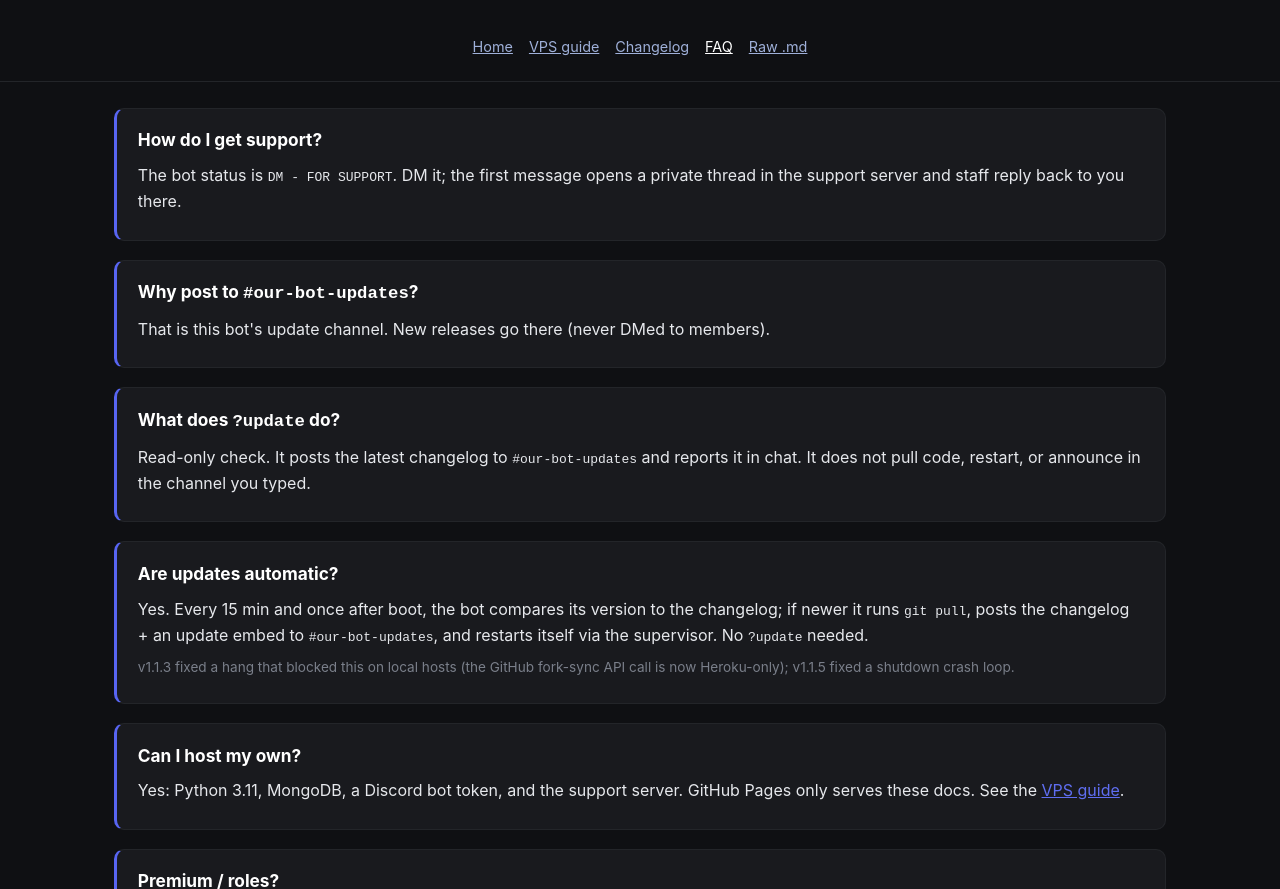
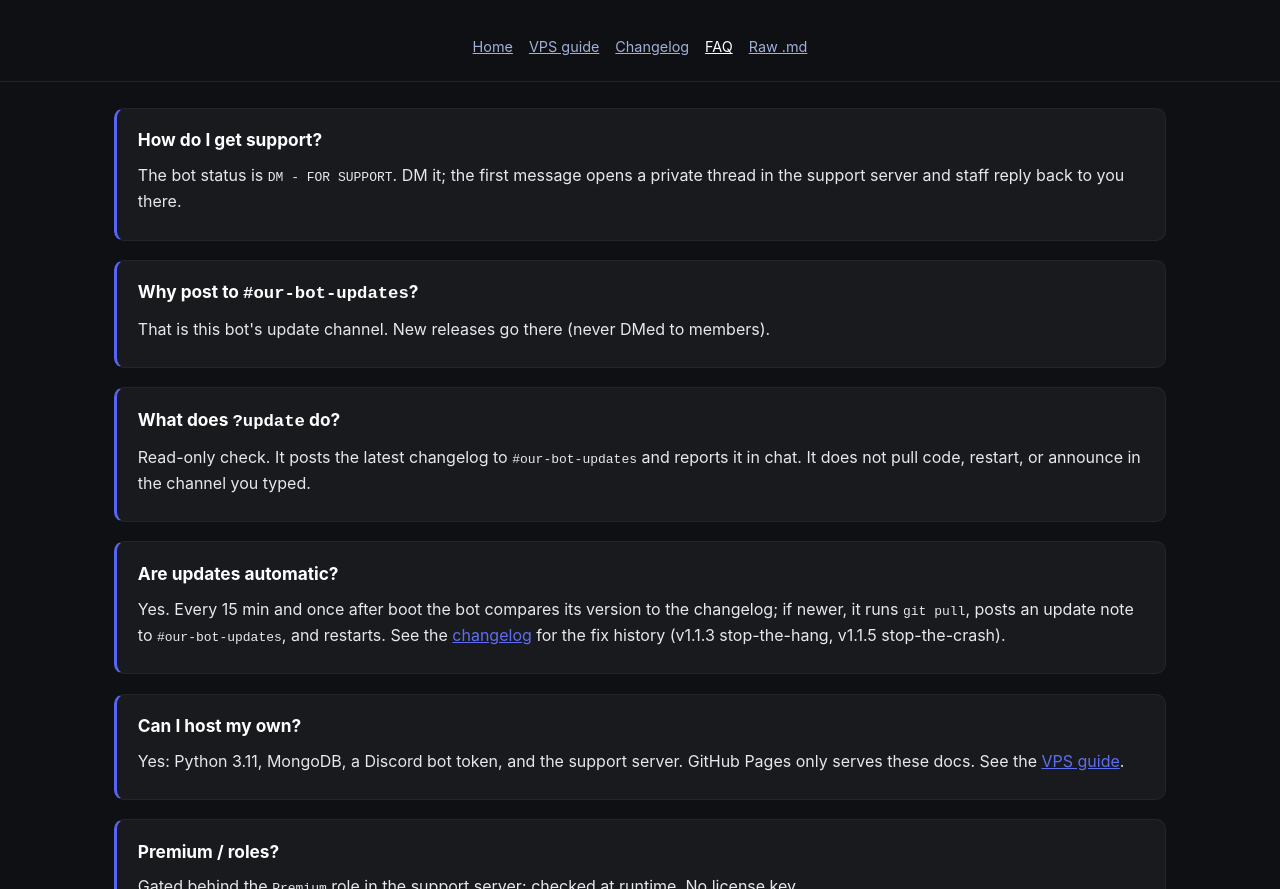
Before and after one commit to justsadnyx-ux/supportly, a plain HTML site: page docs/faq.html in a window 1280 px wide. Shown: the part 211-1100 px from the top of the page. Drawn offline with Linux system fonts and the light colour scheme.

Commit message:
docs: trim FAQ auto-update answer

```diff
--- a/docs/faq.html
+++ b/docs/faq.html
@@ -58,11 +58,10 @@
       <div class="card">
         <h2>Are updates automatic?</h2>
         <p>
-          Yes. Every 15 min and once after boot, the bot compares its version to the changelog; if newer it runs
-          <code>git pull</code>, posts the changelog + an update embed to <code>#our-bot-updates</code>, and
-          restarts itself via the supervisor. No <code>?update</code> needed.
+          Yes. Every 15 min and once after boot the bot compares its version to the changelog; if newer, it runs
+          <code>git pull</code>, posts an update note to <code>#our-bot-updates</code>, and restarts. See the
+          <a href="changelog.html">changelog</a> for the fix history (v1.1.3 stop-the-hang, v1.1.5 stop-the-crash).
         </p>
-        <p class="mut">v1.1.3 fixed a hang that blocked this on local hosts (the GitHub fork-sync API call is now Heroku-only); v1.1.5 fixed a shutdown crash loop.</p>
       </div>
 
       <div class="card">
```
